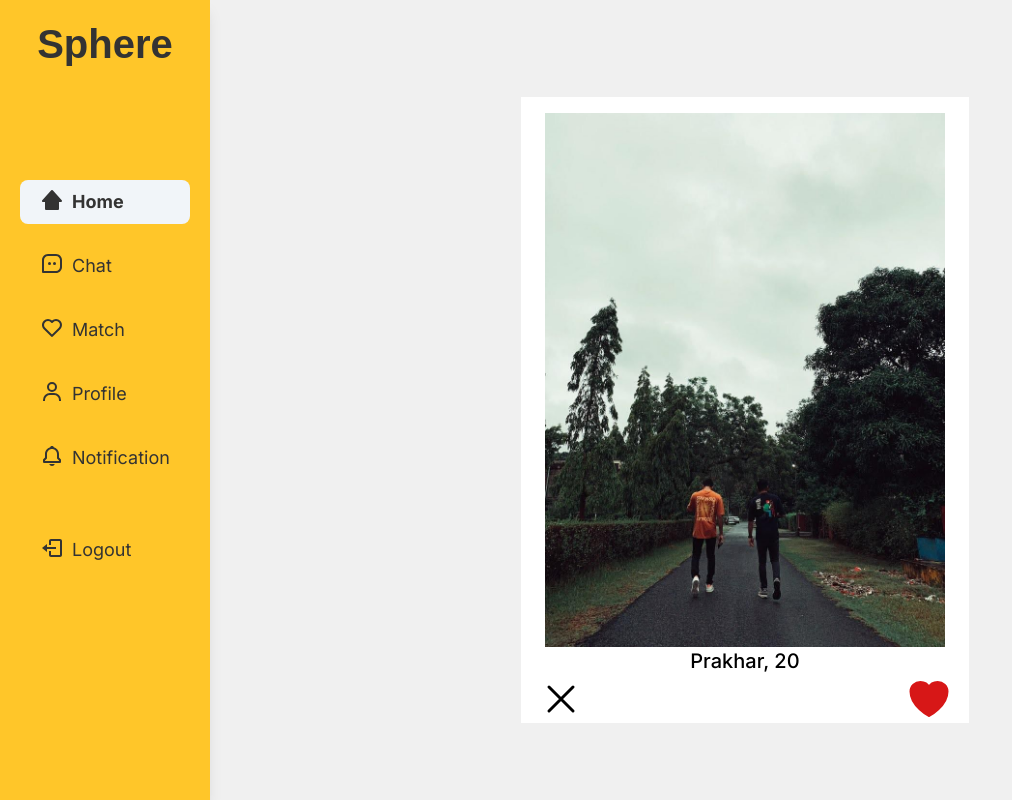
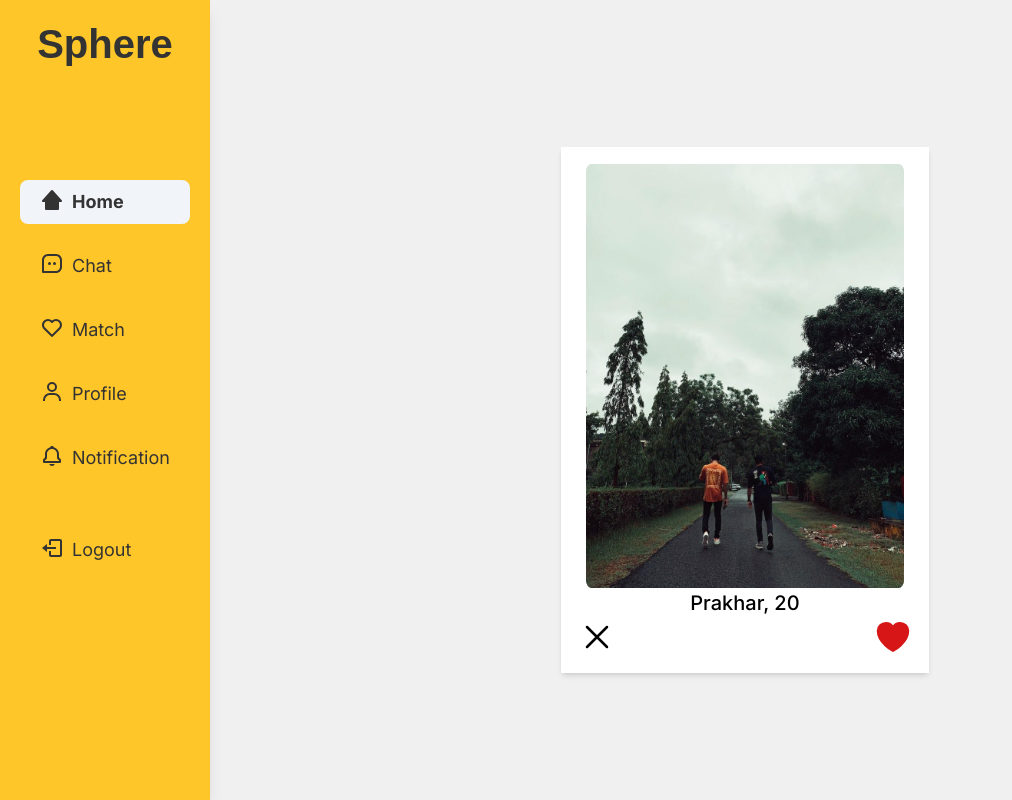
Before and after one commit to warrior-pk/youtube-frontend, a Next.js app: page /match in a window 1280 px wide. Shown: the whole page, without its empty margins (0-1012 px from the left). Built offline with nearby package versions, Linux system fonts and the light colour scheme; no server answers.

Commit message:
Matchbox Created

```diff
--- a/src/components/match/MatchBox.jsx
+++ b/src/components/match/MatchBox.jsx
@@ -1,47 +1,61 @@
 import React from 'react';
-import Image from 'next/image'
+import Image from 'next/image';
 const age = '20';
 const name = 'Prakhar';
-const img1 = "/assets/sewy.jpg";
+const img1 = '/assets/sewy.jpg';
+const imageStyle = {
+  borderRadius: '2%',
+  border: '1px solid #fff',
+  width: '20rem',
+};
 const MatchBox = () => {
   return (
-      <div className='polaroid flex-col'>
+    <div className='polaroid flex-col shadow-md'>
       <div className='frame bg-white'>
         <div className='image px-4 pt-4 lg:px-6 lg:pt-4'>
           <Image
             src={img1}
-              width={400}
-              height={400}
-              alt="Picture of the author"
+            width={300}
+            height={300}
+            style={imageStyle}
+            loading='lazy'
+            alt='Picture of the Person'
           />
         </div>
-          <div className='bio text-center lg:text-xl font-medium'>
+        <div className='bio text-center font-medium lg:text-xl'>
           {name}, {age}
         </div>
-          <div className="button-holder flex justify-between px-4">
-            <div className="reject ">
-              <svg xmlns="http://www.w3.org/2000/svg"
-                fill="none"
-                viewBox="0 0 24 24"
-                stroke-width="1.5"
-                stroke="currentColor"
-                class="w-10 h-10 md:h-12 md:w-12 lg:h-12 lg:w-12">
-              <path stroke-linecap="round"
-                stroke-linejoin="round"
-                d="M6 18L18 6M6 6l12 12" />
+        <div className='button-holder flex justify-between px-4 pb-2 lg:pb-4'>
+          <div className='reject '>
+            <svg
+              xmlns='http://www.w3.org/2000/svg'
+              fill='none'
+              viewBox='0 0 24 24'
+              stroke-width='1.5'
+              stroke='currentColor'
+              class='h-8 w-8 md:h-10 md:w-10 lg:h-10 lg:w-10'
+            >
+              <path
+                stroke-linecap='round'
+                stroke-linejoin='round'
+                d='M6 18L18 6M6 6l12 12'
+              />
             </svg>
           </div>
-            <div className="like">
-              <svg xmlns="http://www.w3.org/2000/svg"
-                fill="#d71717"
-                viewBox="0 0 24 24"
+          <div className='like'>
+            <svg
+              xmlns='http://www.w3.org/2000/svg'
+              fill='#d71717'
+              viewBox='0 0 24 24'
               strokeWidth={1.5}
-                stroke="#d71717"
-                className="w-10 h-10 md:h-12 md:w-12 lg:h-12 lg:w-12">
+              stroke='#d71717'
+              className='h-8 w-8 md:h-10 md:w-10 lg:h-10 lg:w-10'
+            >
               <path
-                strokeLinecap="round"
-                strokeLinejoin="round"
-                d="M21 8.25c0-2.485-2.099-4.5-4.688-4.5-1.935 0-3.597 1.126-4.312 2.733-.715-1.607-2.377-2.733-4.313-2.733C5.1 3.75 3 5.765 3 8.25c0 7.22 9 12 9 12s9-4.78 9-12z" />
+                strokeLinecap='round'
+                strokeLinejoin='round'
+                d='M21 8.25c0-2.485-2.099-4.5-4.688-4.5-1.935 0-3.597 1.126-4.312 2.733-.715-1.607-2.377-2.733-4.313-2.733C5.1 3.75 3 5.765 3 8.25c0 7.22 9 12 9 12s9-4.78 9-12z'
+              />
             </svg>
           </div>
         </div>
```
Lines whose indentation alone changed are shown as unchanged.
